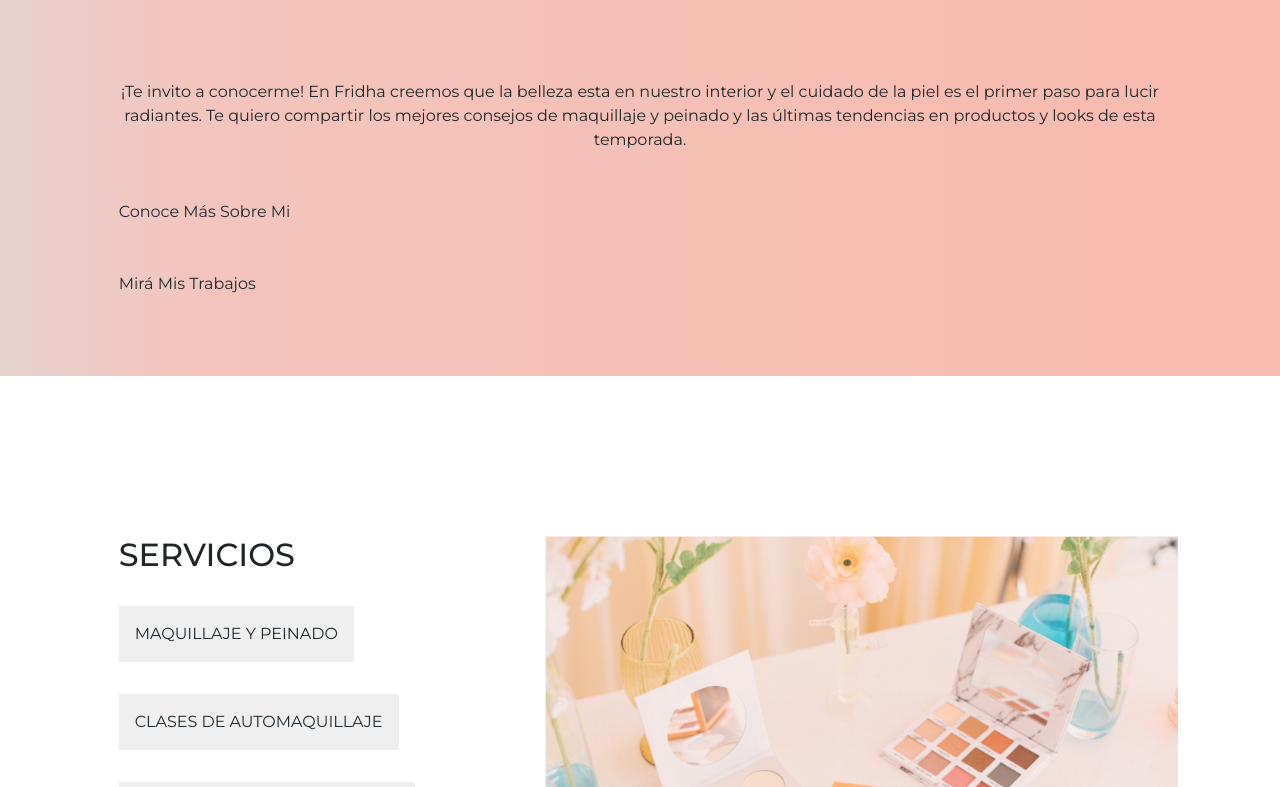
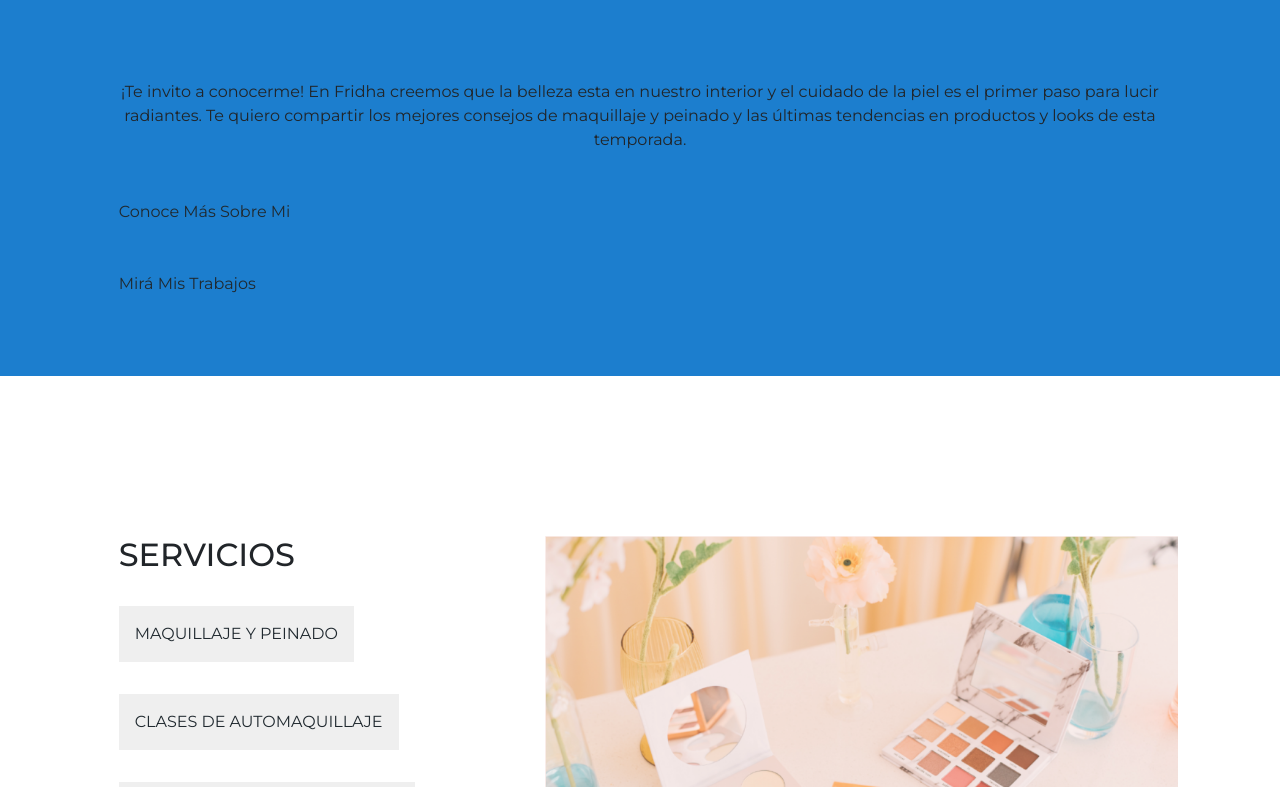
Before and after one commit to jolycent/proyecto_coder, a plain HTML site: page index.html in a window 1280 px wide. Shown: the part 332-1119 px from the top of the page. Drawn offline with nearby package versions, Linux system fonts and the light colour scheme.

Commit message:
fondo plano

```diff
--- a/estilos.css
+++ b/estilos.css
@@ -82,13 +82,7 @@ p{
 /**************ESTILO HOME PRINCIPAL**************/
 
 .gradiente{
-        background-image:
-        linear-gradient(
-                to right,
-                #e7d3cf,
-                #F3C5BC 15%,
-                #f8bcb0 85%
-              );
+        background-color: #1c7ece;
           }
 
 .seccion{
```
